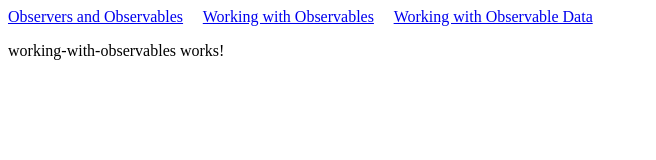
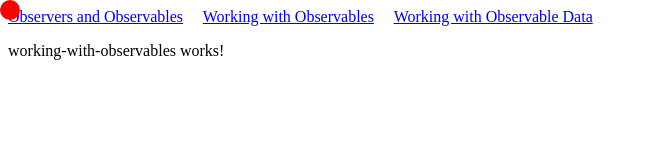
Before and after one commit to Ed-Lee/PS-RxJS, an Angular app: page /m2 in a window 1280 px wide. Shown: the top 160 px of the page, without its empty margins (0-656 px from the left). Built offline with nearby package versions, Linux system fonts and the light colour scheme.

Commit message:
Processing Mouse Events 利用Observable.fromEvent(document, 'mousemove')將mouse move event轉換成observable stream, 配合map, filter, delay 等operators

```diff
--- a/src/app/working-with-observables/working-with-observables.component.css
+++ b/src/app/working-with-observables/working-with-observables.component.css
@@ -0,0 +1,7 @@
+#circle {
+  width: 20px;
+  height: 20px;
+  border-radius: 50%;
+  background-color: red;
+  position: absolute;
+}
--- a/src/app/working-with-observables/working-with-observables.component.html
+++ b/src/app/working-with-observables/working-with-observables.component.html
@@ -1,3 +1,8 @@
 <p>
   working-with-observables works!
 </p>
+<div id="circle"
+  [ngStyle]="{
+    top: mouseXY.y + 'px',
+    left: mouseXY.x + 'px'
+  }"></div>
--- a/src/app/working-with-observables/working-with-observables.component.ts
+++ b/src/app/working-with-observables/working-with-observables.component.ts
@@ -1,4 +1,7 @@
 import { Component, OnInit } from '@angular/core';
+import {Observable} from "rxjs/Observable";
+import "rxjs/add/observable/fromEvent";
+import {delay, filter, map} from "rxjs/operators";
 
 @Component({
   selector: 'app-working-with-observables',
@@ -7,9 +10,34 @@ import { Component, OnInit } from '@angular/core';
 })
 export class WorkingWithObservablesComponent implements OnInit {
 
+  mouseXY = {
+    x: 0,
+    y: 0
+  };
+
   constructor() { }
 
   ngOnInit() {
+    let source$ = Observable.fromEvent(document, 'mousemove')
+      .pipe(
+        map(
+          (m: MouseEvent) => {
+            return {
+              x: m.clientX,
+              y: m.clientY
+            }
+          }
+        ),
+        filter(value => value.x < 500),
+        delay(300)
+      );
+
+    source$.subscribe(
+      value => {
+        this.mouseXY = value;
+        console.log(value)
+      }
+    )
   }
 
 }
```
